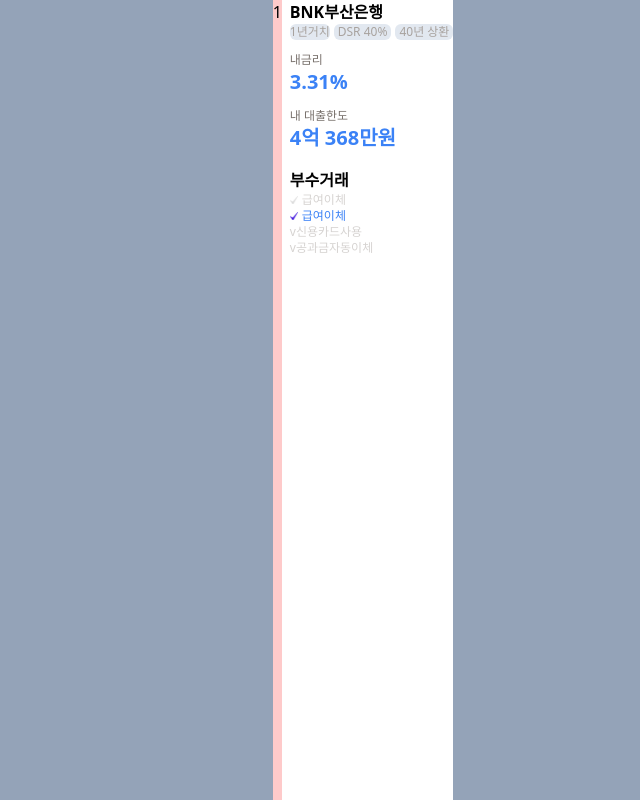
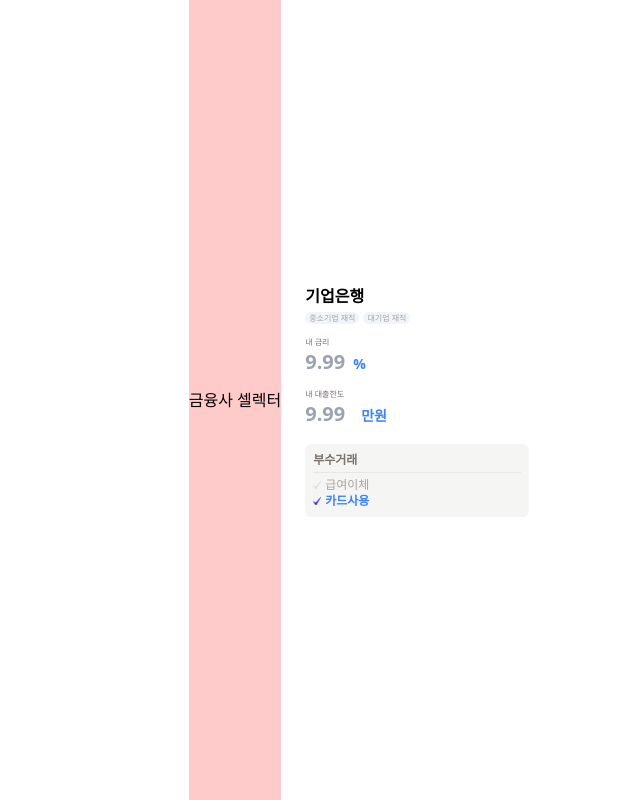
Before and after one commit to Yoonho5034/want-mortgage, a Next.js app: page /rep in a window 1280 px wide. Shown: the whole page, without its empty margins (277-917 px from the left). Built offline with nearby package versions, Linux system fonts and the light colour scheme.

Commit message:
작업중

```diff
--- a/app/rep/page.js
+++ b/app/rep/page.js
@@ -1,31 +1,149 @@
 "use client";
+import react from "react";
 
 const page = () => {
-  const BankArray = [{ bankName: "국민은행" }];
+  const BankArray = [
+    {
+      bankName: "국민은행",
+      conditions: ["급여이체", "카드사용", "자동이체", "적금", "스마트뱅킹"],
+    },
+    {
+      bankName: "경남은행(모바일)",
+      conditions: ["급여이체", "카드사용", "통장잔고 유지"],
+    },
+    {
+      bankName: "경남은행",
+      conditions: ["급여이체", "카드사용", "통장잔고 유지", "자동이체", "적금"],
+    },
+    {
+      bankName: "기업은행",
+      conditions: [
+        "급여이체",
+        "카드사용",
+        "적금",
+        "자동이체",
+        "청약",
+        "스마트뱅킹",
+        "ISA 종합자산관리계좌",
+      ],
+      special: ["중소기업 재직"],
+    },
+    {
+      bankName: "농협은행",
+      conditions: ["급여이체", "카드사용", "적금", "자동이체"],
+    },
+    {
+      bankName: "대구은행",
+      conditions: [
+        "급여이체",
+        "카드사용",
+        "적금 or 청약",
+        "자동이체",
+        "통장 잔고유지",
+      ],
+      special: ["노부모 부양", "미성년 3자녀", "모범 납세자"],
+    },
+    {
+      bankName: "부산은행",
+      conditions: [
+        "급여이체",
+        "카드사용",
+        "자동이체",
+        "통장 잔고유지",
+        "스마트 뱅킹",
+      ],
+    },
+    {
+      bankName: "신한은행",
+      conditions: ["급여이체3", "카드사용3", "청약가입3"],
+    },
+    {
+      bankName: "우리은행",
+      conditions: [
+        "급여이체",
+        "카드사용",
+        "적금 or 청약",
+        "청약 신규가입",
+        "스마트 뱅킹",
+        "자동일체",
+      ],
+      special: ["사회저 배려대상자"],
+    },
+    {
+      bankName: "하나은행",
+      conditions: ["급여이체", "카드사용", "적금 or 청약"],
+      special: ["미성년 2자녀", "미성년 3자녀"],
+    },
+  ];
+
+  const selected = {
+    bankName: "기업은행",
+    conditions: [
+      "급여이체",
+      "카드사용",
+      "적금",
+      "자동이체",
+      "청약",
+      "스마트뱅킹",
+      "ISA 종합자산관리계좌",
+    ],
+    special: ["중소기업 재직", "대기업 재직"],
+  };
+
+  const [moneyInput, setMoneyInput] = react.useState(null);
+  const moneyHandler = (event) => {
+    setMoneyInput(event.target.value.replace(/[^0-9]/g, ""));
+  };
   return (
-    <div className="w-screen h-screen bg-slate-400 flex justify-center font-sans">
-      <div className="bg-white flex gap-x-2">
-        <div className="bg-red-200">1</div>
-        <div>
-          <div>
-            <div className="font-bold">BNK부산은행</div>
-            <div className="flex text-xs gap-1 1 text-stone-400">
-              <div className="rounded-md bg-slate-200 px-">1년거치</div>
-              <div className="rounded-md bg-slate-200 px-1">DSR 40%</div>
-              <div className="rounded-md bg-slate-200 px-1">40년 상환</div>
+    <div className="w-screen h-screen flex justify-center font-sans">
+      <div className="flex gap-x-4">
+        <div className="bg-red-200 flex items-center">금융사 셀렉터</div>
+        <div className="flex items-center w-60 px-2">
+          <div className="w-full">
+            <div className="font-bold mb-1">{selected?.bankName}</div>
+            <div className="flex text-xxs gap-1 1 text-stone-400">
+              {selected?.special?.map((item) => {
+                const [isClick, setIsClick] = react.useState(false);
+                const clickHandler = () => {
+                  setIsClick((isClick) => !isClick);
+                };
+                return (
+                  <button
+                    onClick={clickHandler}
+                    className={`rounded-md px-1  ${
+                      isClick
+                        ? "bg-blue-200 text-blue-600 font-bold"
+                        : "bg-slate-100"
+                    }`}
+                  >
+                    {item}
+                  </button>
+                );
+              })}
+              {/* <div className="rounded-md bg-slate-100 px-1">1년거치</div>
+              <div className="rounded-md bg-slate-100 px-1">DSR 40%</div>
+              <div className="rounded-md bg-slate-100 px-1">40년 상환</div> */}
             </div>
             <div className="mt-3">
-              <p className="text-xs text-stone-500">내금리</p>
-              <p className="font-bold text-xl text-blue-500">3.31%</p>
+              <p className="text-xxs text-stone-500">내 금리</p>
+              <p className="font-bold text-xl text-blue-500 flex items-baseline">
+                <input placeholder="9.99" className="w-12" />
+                <span className="text-sm font-bold">%</span>
+              </p>
             </div>
             <div className="mt-3">
-              <p className="text-xs text-stone-500">내 대출한도</p>
-              <p className="font-bold text-xl text-blue-500">4억 368만원</p>
+              <p className="text-xxs text-stone-500">내 대출한도</p>
+              <p className="font-bold text-xl text-blue-500">
+                <input placeholder="9.99" className="w-14" />
+                <span className="text-sm font-bold">만원</span>
+              </p>
             </div>
-            <div className="mt-4">
-              <div className="font-semibold">부수거래</div>
+            <div className="mt-4 bg-stone-100 p-2 rounded-md">
+              <div className="font-semibold text-xs mb-1 text-stone-500 border-b pb-1">
+                부수거래
+              </div>
               <div>
-                <ul className="text-xs text-stone-300">
+                <ul className="text-xs text-stone-400 ">
                   <li className="flex items-center">
                     <span className="mr-1">
                       <img src="./unCheck.png" className="w-2" />
@@ -36,15 +154,9 @@
                     <span className="mr-1">
                       <img src="./check.png" className="w-2" />
                     </span>
-                    <span className="text-blue-500">급여이체</span>
-                  </li>
-                  <li>
-                    <span>v</span>
-                    <span>신용카드사용</span>
-                  </li>
-                  <li>
-                    <span>v</span>
-                    <span>공과금자동이체</span>
+                    <span className="text-blue-500 font-semibold">
+                      카드사용
+                    </span>
                   </li>
                 </ul>
               </div>
--- a/tailwind.config.js
+++ b/tailwind.config.js
@@ -27,6 +27,9 @@
         128: "32rem",
         160: "40rem",
       },
+      fontSize: {
+        xxs: ".5rem", // 기존 Tailwind 설정
+      },
     },
   },
   plugins: [],
```
